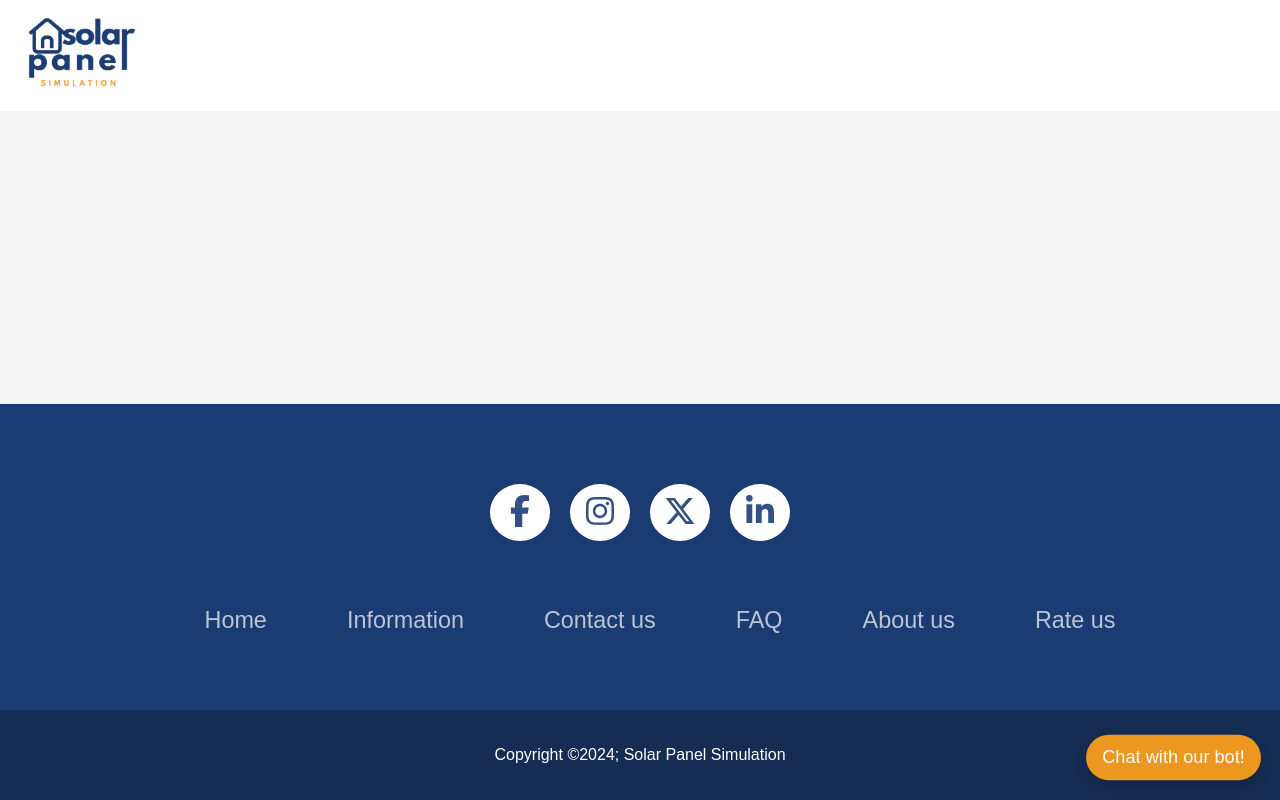
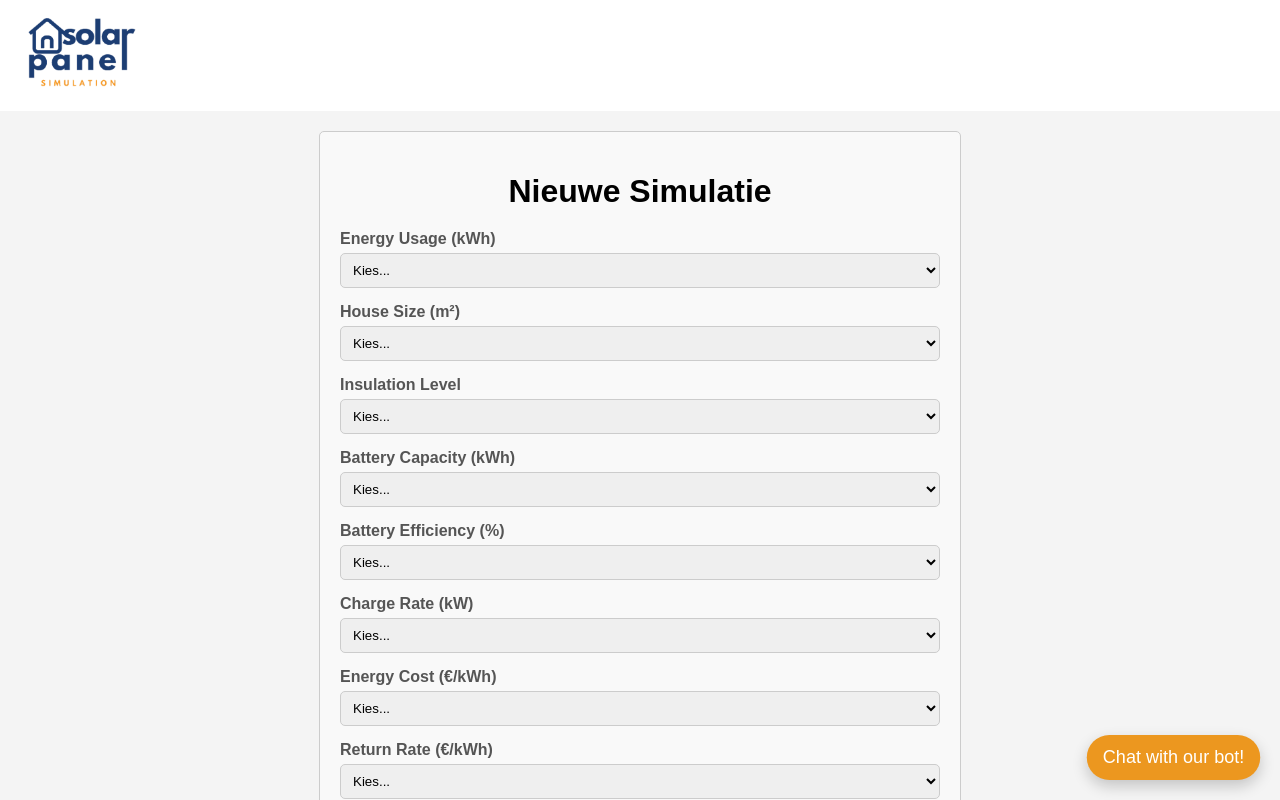
Before and after one commit to isravx0/AfstudeerProject, a React (Create React App) app in the folder project/my-app/: page /simulatie in a window 1280 px wide. Shown: the top 800 px of the page. Built offline with nearby package versions, Linux system fonts and the light colour scheme.

Commit message:
"simulation forms with API-cal to save user input"

```diff
--- a/project/my-app/src/App.js
+++ b/project/my-app/src/App.js
@@ -22,6 +22,7 @@ import FeedbackForm from './components/feedback/FeedbackForm';
 import BatteryDashboard from './components/battery_dashboard/batteryDashboard';
 import SolarDashboard from './components/solar_dashboard/solarDashboard';
 import AboutUs from './components/about_us/AboutUsPage';
+import SimulatieForm from './components/simulatie_dashboard/SimulatieForm';
 
 import PrivateRoute from './components/PrivateRoute';
 import { AuthProvider } from './components/AuthContext';
@@ -50,6 +51,8 @@ function App() {
             <Route path="/feedback" element={<FeedbackForm />} />
             <Route path="/battery_dashboard" element={<BatteryDashboard />} />
             <Route path="/solar_dashboard" element={<SolarDashboard />} />
+            <Route path="/simulatie" element={<SimulatieForm userId={1} />} />
+
             <Route path="/about_us" element={<AboutUs />} />
 
 
--- /dev/null
+++ b/project/my-app/src/components/simulatie_dashboard/SimulatieForm.js
@@ -0,0 +1,207 @@
+import React, { useState } from "react";
+import axios from "axios";
+import "./style/Simulatie.css";
+
+const SimulatieForm = ({ userId }) => {
+  const [formData, setFormData] = useState({
+    energy_usage: "",
+    house_size: "",
+    insulation_level: "",
+    battery_capacity: "",
+    battery_efficiency: "",
+    charge_rate: "",
+    energy_cost: "",
+    return_rate: "",
+    use_dynamic_prices: false,
+  });
+
+  const [loading, setLoading] = useState(false);
+  const [success, setSuccess] = useState(false);
+
+  const handleChange = (e) => {
+    const { name, value, type, checked } = e.target;
+    setFormData((prev) => ({
+      ...prev,
+      [name]: type === "checkbox" ? checked : value,
+    }));
+  };
+
+  const handleSubmit = async (e) => {
+    e.preventDefault();
+    setLoading(true);
+
+    try {
+      const response = await axios.post(
+        "http://localhost:5000/api/simulatie",
+        { ...formData, user_id: userId },
+        {
+          headers: {
+            "Content-Type": "application/json",
+            Authorization: `Bearer ${localStorage.getItem("authToken")}`,
+          },
+        }
+      );
+      console.log("Simulatie succesvol opgeslagen:", response.data);
+      setSuccess(true);
+    } catch (error) {
+      console.error("Fout bij het opslaan van de simulatie:", error);
+    } finally {
+      setLoading(false);
+    }
+  };
+
+  return (
+    <div className="simulatie-form-container">
+      <h1>Nieuwe Simulatie</h1>
+      {success && <p className="success-message">Simulatie succesvol opgeslagen!</p>}
+      <form onSubmit={handleSubmit}>
+        {/* Dropdown voor energy usage */}
+        <div className="form-group">
+          <label>Energy Usage (kWh)</label>
+          <select
+            name="energy_usage"
+            value={formData.energy_usage}
+            onChange={handleChange}
+            required
+          >
+            <option value="">Kies...</option>
+            <option value="1000">1000 kWh</option>
+            <option value="2000">2000 kWh</option>
+            <option value="3000">3000 kWh</option>
+          </select>
+        </div>
+
+        {/* Dropdown voor house size */}
+        <div className="form-group">
+          <label>House Size (m²)</label>
+          <select
+            name="house_size"
+            value={formData.house_size}
+            onChange={handleChange}
+            required
+          >
+            <option value="">Kies...</option>
+            <option value="50">50 m²</option>
+            <option value="100">100 m²</option>
+            <option value="150">150 m²</option>
+          </select>
+        </div>
+
+        {/* Dropdown voor insulation level */}
+        <div className="form-group">
+          <label>Insulation Level</label>
+          <select
+            name="insulation_level"
+            value={formData.insulation_level}
+            onChange={handleChange}
+            required
+          >
+            <option value="">Kies...</option>
+            <option value="low">Laag</option>
+            <option value="medium">Middel</option>
+            <option value="high">Hoog</option>
+          </select>
+        </div>
+
+        {/* Dropdown voor battery capacity */}
+        <div className="form-group">
+          <label>Battery Capacity (kWh)</label>
+          <select
+            name="battery_capacity"
+            value={formData.battery_capacity}
+            onChange={handleChange}
+            required
+          >
+            <option value="">Kies...</option>
+            <option value="5">5 kWh</option>
+            <option value="10">10 kWh</option>
+            <option value="20">20 kWh</option>
+          </select>
+        </div>
+
+        {/* Dropdown voor battery efficiency */}
+        <div className="form-group">
+          <label>Battery Efficiency (%)</label>
+          <select
+            name="battery_efficiency"
+            value={formData.battery_efficiency}
+            onChange={handleChange}
+            required
+          >
+            <option value="">Kies...</option>
+            <option value="80">80%</option>
+            <option value="90">90%</option>
+            <option value="95">95%</option>
+          </select>
+        </div>
+
+        {/* Dropdown voor charge rate */}
+        <div className="form-group">
+          <label>Charge Rate (kW)</label>
+          <select
+            name="charge_rate"
+            value={formData.charge_rate}
+            onChange={handleChange}
+            required
+          >
+            <option value="">Kies...</option>
+            <option value="2">2 kW</option>
+            <option value="5">5 kW</option>
+            <option value="10">10 kW</option>
+          </select>
+        </div>
+
+        {/* Dropdown voor energy cost */}
+        <div className="form-group">
+          <label>Energy Cost (€/kWh)</label>
+          <select
+            name="energy_cost"
+            value={formData.energy_cost}
+            onChange={handleChange}
+            required
+          >
+            <option value="">Kies...</option>
+            <option value="0.2">€0.20</option>
+            <option value="0.3">€0.30</option>
+            <option value="0.4">€0.40</option>
+          </select>
+        </div>
+
+        {/* Dropdown voor return rate */}
+        <div className="form-group">
+          <label>Return Rate (€/kWh)</label>
+          <select
+            name="return_rate"
+            value={formData.return_rate}
+            onChange={handleChange}
+            required
+          >
+            <option value="">Kies...</option>
+            <option value="0.1">€0.10</option>
+            <option value="0.15">€0.15</option>
+            <option value="0.2">€0.20</option>
+          </select>
+        </div>
+
+        {/* Checkbox voor dynamic prices */}
+        <div className="form-group">
+          <label>
+            <input
+              type="checkbox"
+              name="use_dynamic_prices"
+              checked={formData.use_dynamic_prices}
+              onChange={handleChange}
+            />
+            Use Dynamic Prices
+          </label>
+        </div>
+
+        <button type="submit" disabled={loading}>
+          {loading ? "Opslaan..." : "Opslaan"}
+        </button>
+      </form>
+    </div>
+  );
+};
+
+export default SimulatieForm;
--- /dev/null
+++ b/project/my-app/src/components/simulatie_dashboard/style/Simulatie.css
@@ -0,0 +1,52 @@
+.simulatie-form-container {
+    max-width: 600px;
+    margin: 20px auto;
+    padding: 20px;
+    border: 1px solid #ccc;
+    border-radius: 5px;
+    background-color: #f9f9f9;
+  }
+
+  .simulatie-form-container h1 {
+    text-align: center;
+    margin-bottom: 20px;
+  }
+
+  .form-group {
+    margin-bottom: 15px;
+  }
+
+  .form-group label {
+    display: block;
+    font-weight: bold;
+  }
+
+  .form-group input,
+  .form-group select {
+    width: 100%;
+    padding: 8px;
+    margin-top: 5px;
+    border: 1px solid #ccc;
+    border-radius: 5px;
+  }
+
+  button {
+    width: 100%;
+    padding: 10px;
+    background-color: #007bff;
+    color: white;
+    border: none;
+    border-radius: 5px;
+    cursor: pointer;
+  }
+
+  button:disabled {
+    background-color: #aaa;
+    cursor: not-allowed;
+  }
+
+  .success-message {
+    color: green;
+    text-align: center;
+    font-weight: bold;
+  }
```
Also changed, not shown: project/my-app/src/components/simulatie_dashboard/SimulatieService.js (added, +16 -0 lines), 1 other file (tests, documents, lock files or other folders).
